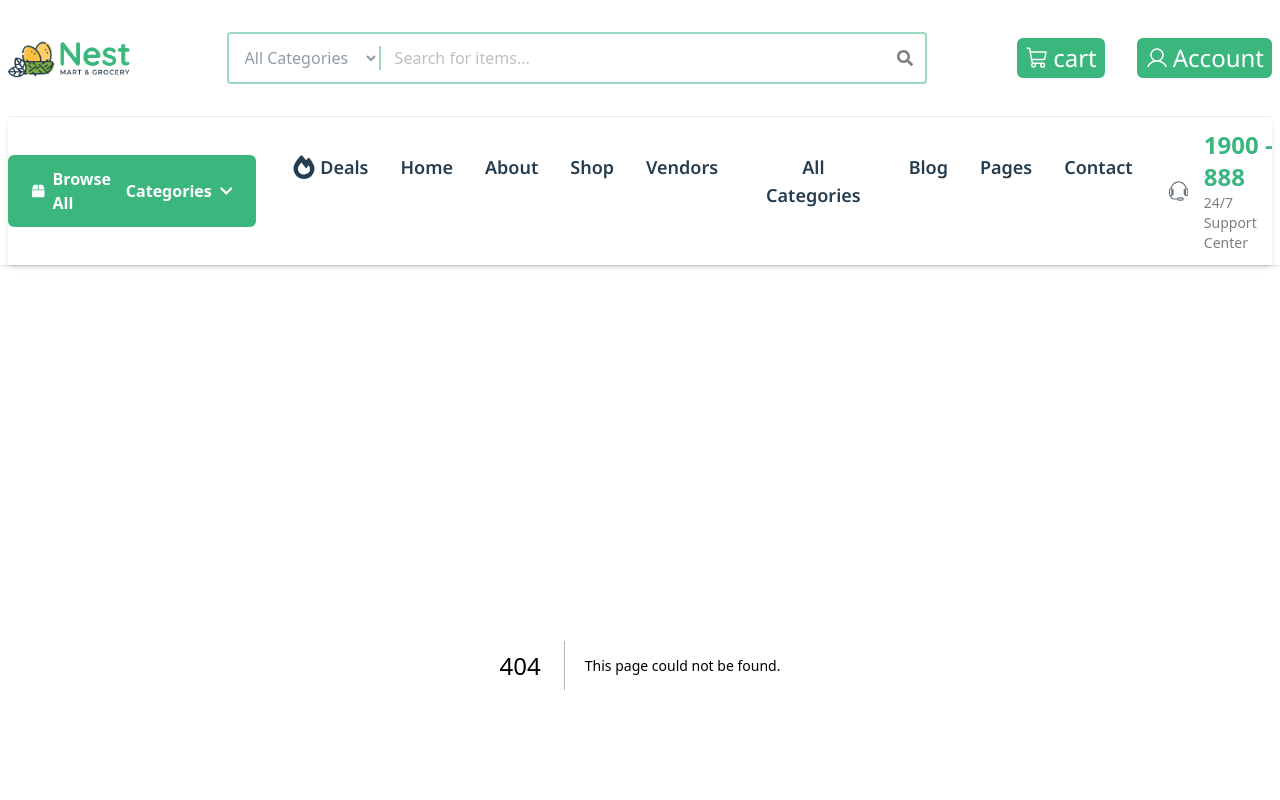
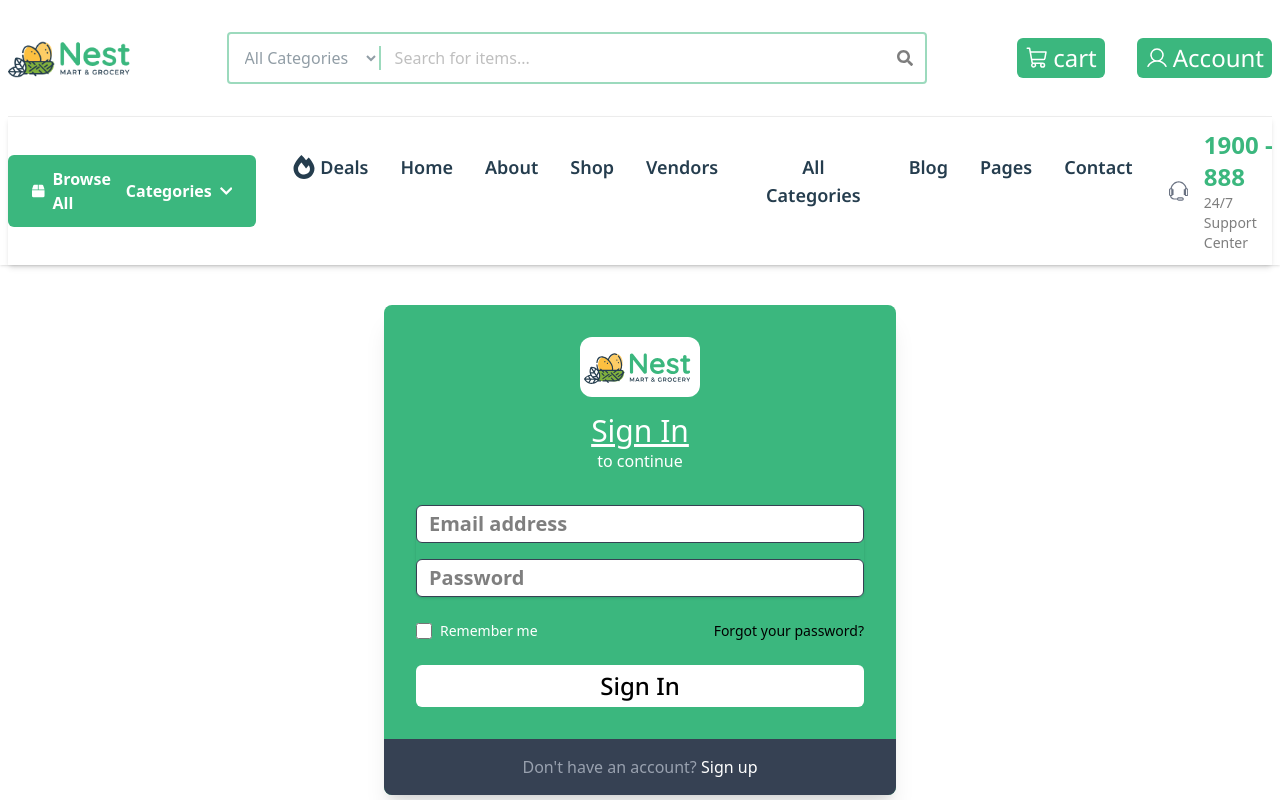
Before and after one commit to FamimHayat/e-commerce, a Next.js app: page /signIn in a window 1280 px wide. Before the commit this address had no page. Shown: the top 800 px of the page. Built offline with nearby package versions, Linux system fonts and the light colour scheme.

Commit message:
signIn/signUp page

```diff
--- /dev/null
+++ b/src/app/(pages)/signIn/page.js
@@ -0,0 +1,111 @@
+"use client";
+
+import React from "react";
+import Link from "next/link";
+import Image from "next/image"
+
+
+const page = () => {
+  return (
+    <div className="container flex justify-center py-10 px-2">
+      <div className="max-w-lg w-full">
+        <div className="bg-brand rounded-lg shadow-xl overflow-hidden hover:shadow-[0_10px_25px_-5px_rgba(0,0,0,0.1),0_10px_10px_-5px_rgba(0,0,0,0.04)]">
+          <div className="p-8">
+            <Image
+              src={"/footer-brand-logo.svg"}
+              width={50}
+              height={50}
+              className="w-30 h-15 p-1 rounded-xl mx-auto bg-white"
+              alt="brand-logo"
+            />
+            <p className="mt-4  text-center text-white">
+              <span className="text-3xl underline">Sign In</span>
+              <br /> to continue
+            </p>
+
+            <form method="POST" action="#" className="mt-8 space-y-6">
+              <div className="rounded-md shadow-sm">
+                <div>
+                  <label className="sr-only" htmlFor="email">
+                    Email address
+                  </label>
+                  <input
+                    placeholder="Email address"
+                    className="appearance-none relative block w-full px-3 py-1 text-md sm:text-xl border border-gray-700 bg-white text-black font-semibold rounded-md focus:outline-none focus:ring-indigo-500 focus:border-indigo-500 "
+                    required
+                    autoComplete="email"
+                    type="email"
+                    name="email"
+                    id="email"
+                  />
+                </div>
+
+                <div className="mt-4">
+                  <label className="sr-only" htmlFor="password">
+                    Password
+                  </label>
+                  <input
+                    placeholder="Password"
+                    className="appearance-none relative block w-full px-3 py-1 text-md sm:text-xl border border-gray-700 bg-white text-black font-semibold rounded-md focus:outline-none focus:ring-indigo-500 focus:border-indigo-500 "
+                    required
+                    autoComplete="current-password"
+                    type="password"
+                    name="password"
+                    id="password"
+                  />
+                </div>
+              </div>
+
+              <div className="flex items-center gap-5 justify-between mt-4">
+                <div className="flex items-center ">
+                  <input
+                    className="h-4 w-4 text-indigo-500 focus:ring-indigo-400 border-gray-600 rounded"
+                    type="checkbox"
+                    name="remember-me"
+                    id="remember-me"
+                  />
+                  <label
+                    className="ml-2 block text-sm text-white"
+                    htmlFor="remember-me"
+                  >
+                    Remember me
+                  </label>
+                </div>
+
+                <div className="text-sm">
+                  <Link
+                    className="font-medium text-black duration-150 hover:text-indigo-50"
+                    href="/forgot-password"
+                  >
+                    Forgot your password?
+                  </Link>
+                </div>
+              </div>
+
+              <div>
+                <button
+                  className="group relative w-full flex justify-center py-1 text-2xl px-4 border border-transparent font-headerFont cursor-pointer duration-150 text-black font-medium rounded-md hover:text-white  bg-white hover:bg-amber-400 focus:outline-none focus:ring-2 focus:ring-offset-2 focus:ring-indigo-500"
+                  type="submit"
+                >
+                  Sign In
+                </button>
+              </div>
+            </form>
+          </div>
+
+          <div className="px-8 py-4 bg-gray-700 text-center">
+            <span className="text-gray-400">Don&apos;t have an account?</span>{" "}
+            <Link
+              className="font-medium text-white duration-150 hover:text-brand"
+              href="/signUp"
+            >
+              Sign up
+            </Link>
+          </div>
+        </div>
+      </div>
+    </div>
+  );
+};
+
+export default page;
--- /dev/null
+++ b/src/app/(pages)/signUp/page.js
@@ -0,0 +1,124 @@
+"use client";
+
+import React from "react";
+import Link from "next/link";
+import Image from "next/image";
+
+const page = () => {
+  return (
+    <div className="container flex justify-center py-10 px-2">
+      <div className="max-w-lg w-full">
+        <div className="bg-brand rounded-lg shadow-xl overflow-hidden hover:shadow-[0_10px_25px_-5px_rgba(0,0,0,0.1),0_10px_10px_-5px_rgba(0,0,0,0.04)]">
+          <div className="p-8">
+            <Image
+              src={"/footer-brand-logo.svg"}
+              width={50}
+              height={50}
+              className="w-30 h-15 p-1 rounded-xl mx-auto bg-white"
+              alt="brand-logo"
+            />
+            <p className="mt-4  text-center text-white">
+              <span className="text-3xl underline">Sign Up</span>
+              <br /> to continue
+            </p>
+
+            <form method="POST" action="#" className="mt-8 space-y-6">
+              <div className="rounded-md shadow-sm">
+                <div>
+                  <label className="sr-only" htmlFor="email">
+                    user name
+                  </label>
+                  <input
+                    placeholder="User Name"
+                    className="appearance-none relative block w-full px-3 py-1 text-md sm:text-xl border border-gray-700 bg-white text-black font-semibold rounded-md focus:outline-none focus:ring-indigo-500 focus:border-indigo-500 "
+                    required
+                    type="text"
+                    name="userName"
+                    id="userName"
+                  />
+                </div>
+
+                <div className="mt-4">
+                  <label className="sr-only " htmlFor="email">
+                    Email address
+                  </label>
+                  <input
+                    placeholder="Email address"
+                    className="appearance-none relative block w-full px-3 py-1 text-md sm:text-xl border border-gray-700 bg-white text-black font-semibold rounded-md focus:outline-none focus:ring-indigo-500 focus:border-indigo-500 "
+                    required
+                    autoComplete="email"
+                    type="email"
+                    name="email"
+                    id="email"
+                  />
+                </div>
+
+                <div className="mt-4">
+                  <label className="sr-only" htmlFor="password">
+                    Password
+                  </label>
+                  <input
+                    placeholder="Password"
+                    className="appearance-none relative block w-full px-3 py-1 text-md sm:text-xl border border-gray-700 bg-white text-black font-semibold rounded-md focus:outline-none focus:ring-indigo-500 focus:border-indigo-500 "
+                    required
+                    autoComplete="current-password"
+                    type="password"
+                    name="password"
+                    id="password"
+                  />
+                </div>
+              </div>
+
+              <div className="flex items-center gap-5 justify-between mt-4">
+                <div className="flex items-center ">
+                  <input
+                    className="h-4 w-4 text-indigo-500 focus:ring-indigo-400 border-gray-600 rounded"
+                    type="checkbox"
+                    name="remember-me"
+                    id="remember-me"
+                  />
+                  <label
+                    className="ml-2 block text-sm text-white"
+                    htmlFor="remember-me"
+                  >
+                    Remember me
+                  </label>
+                </div>
+
+                <div className="text-sm">
+                  <Link
+                    className="font-medium text-black duration-150 hover:text-indigo-50"
+                    href="/forgot-password"
+                  >
+                    Forgot your password?
+                  </Link>
+                </div>
+              </div>
+
+              <div>
+                <button
+                  className="group relative w-full flex justify-center py-1 text-2xl px-4 border border-transparent font-headerFont cursor-pointer duration-150 text-black font-medium rounded-md hover:text-white  bg-white hover:bg-amber-400 focus:outline-none focus:ring-2 focus:ring-offset-2 focus:ring-indigo-500"
+                  type="submit"
+                >
+                  Sign Up
+                </button>
+              </div>
+            </form>
+          </div>
+
+          <div className="px-8 py-4 bg-gray-700 text-center">
+            <span className="text-gray-400">Already have an account</span>{" "}
+            <Link
+              className="font-medium text-white duration-150 hover:text-brand"
+              href="/signIn"
+            >
+              Sign in
+            </Link>
+          </div>
+        </div>
+      </div>
+    </div>
+  );
+};
+
+export default page;
--- /dev/null
+++ b/src/app/SignIn.jsx
@@ -0,0 +1,9 @@
+import React from 'react'
+
+const SignIn = () => {
+  return (
+    <div>SignIn</div>
+  )
+}
+
+export default SignIn
--- a/src/app/components/myAccount/AccountMenu.jsx
+++ b/src/app/components/myAccount/AccountMenu.jsx
@@ -6,7 +6,7 @@ import { TbShoppingCartCopy } from "react-icons/tb";
 import { IoLocationOutline } from "react-icons/io5";
 import { FiUser } from "react-icons/fi";
 import { RiLogoutBoxRLine } from "react-icons/ri";
-
+import Link from "next/link"
 
 const AccountMenu = () => {
   return (
@@ -41,9 +41,11 @@ const AccountMenu = () => {
                 </button>
               </li>
               <li>
-                <button className="flex gap-2 items-center py-3 px-2  text-lg text-primary font-textFont  border border-primary/30 shadow-sm rounded-xl duration-150  w-full hover:bg-zinc-100 hover:px-5 lg:w-[250px] hover:w-[270px] hover:text-brand focus:bg-brand focus:text-white lg:focus:w-[270px] cursor-pointer">
-                  <RiLogoutBoxRLine /> Logout
-                </button>
+                <Link href="/signIn">
+                  <button className="flex gap-2 items-center py-3 px-2  text-lg text-primary font-textFont  border border-primary/30 shadow-sm rounded-xl duration-150  w-full hover:bg-zinc-100 hover:px-5 lg:w-[250px] hover:w-[270px] hover:text-brand focus:bg-brand focus:text-white lg:focus:w-[270px] cursor-pointer">
+                    <RiLogoutBoxRLine /> Logout
+                  </button>
+                </Link>
               </li>
             </ul>
           </div>
```
